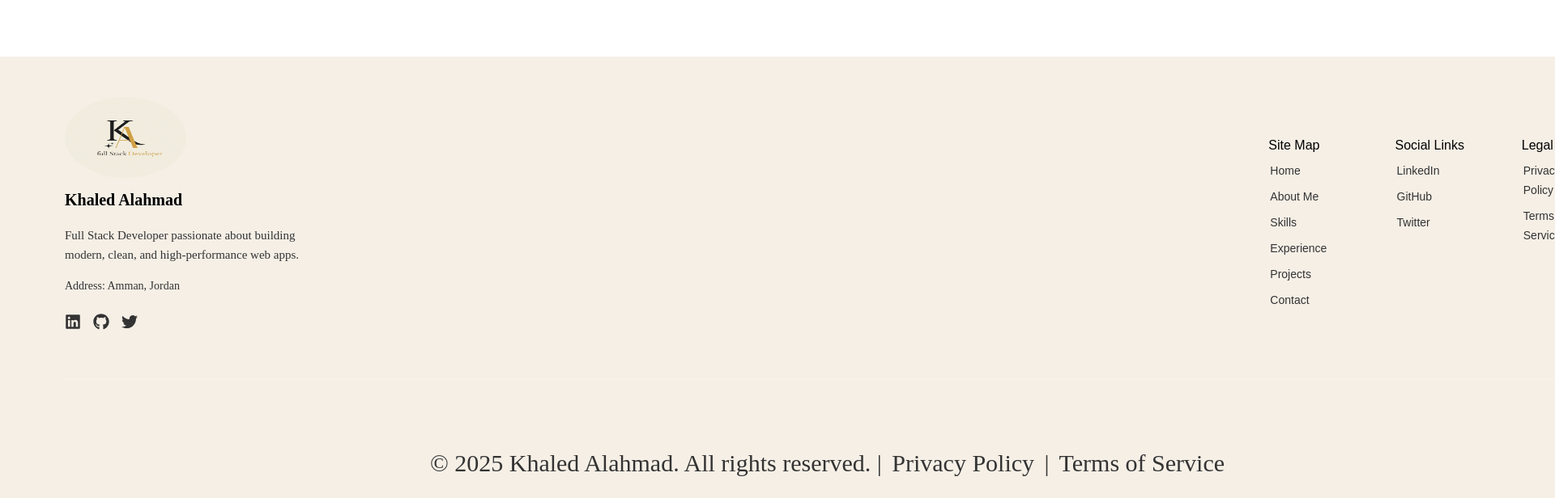
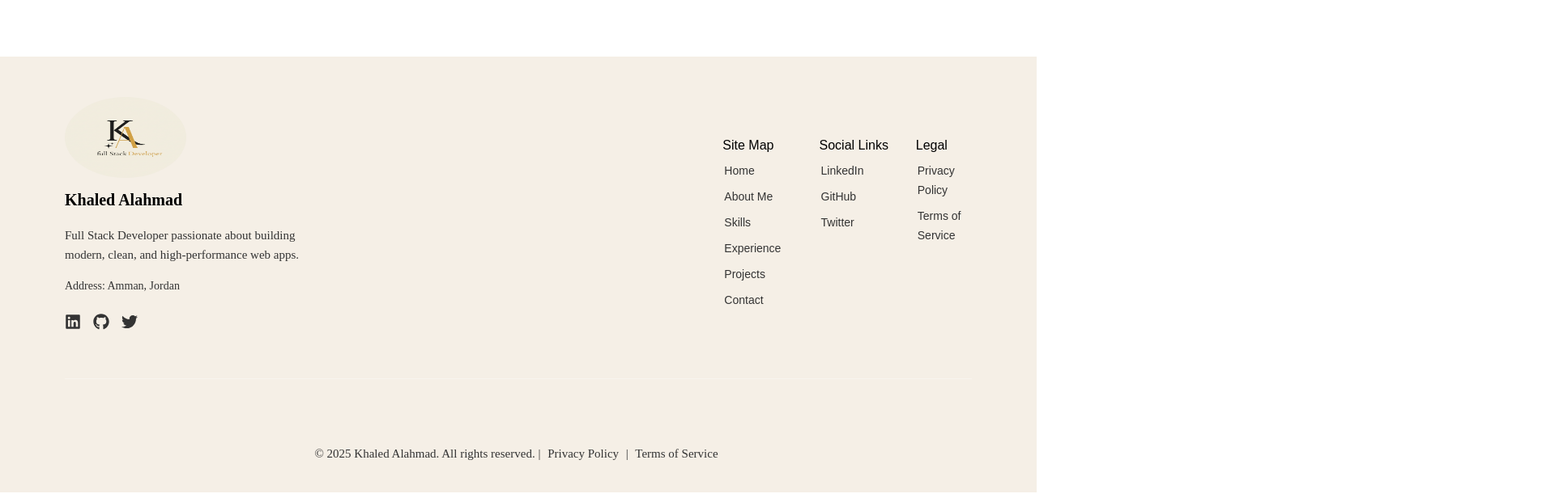
Before and after one commit to coderise0/portfolio4, a React (Vite) app: page / in a window 1280 px wide. Shown: the part 960-1576 px from the top of the page at 81% size, 1920 px wide, since content can reach past the window. Built offline with nearby package versions, Linux system fonts and the light colour scheme.

Commit message:
feat: complete initial footer and main structure

```diff
--- a/src/main.jsx
+++ b/src/main.jsx
@@ -6,10 +6,9 @@ import 'bootstrap/dist/css/bootstrap.min.css';
 import { Testimonials } from './sections/Testimonials.jsx';
 import FooterSection from './sections/Footer.jsx';
 
-
 createRoot(document.getElementById('root')).render(
   <StrictMode>
-   <Testimonials />
-   <FooterSection />
+    <Testimonials />
+    <FooterSection />
   </StrictMode>
 );
--- a/src/styles/Footer.css
+++ b/src/styles/Footer.css
@@ -1,6 +1,3 @@
-body {
-  overflow: hidden;
-}
 .footer {
   background-color: #f5efe6;
   color: #000000;
@@ -8,7 +5,7 @@ body {
   font-family: 'Arial', sans-serif;
   position: relative;
   bottom: -80px;
-  width: 160%;
+  width: 100%;
 }
 
 .footer-container {
@@ -66,15 +63,15 @@ body {
 
 .footer-columns {
   display: flex;
-  gap: 60px;
+  gap: 50px;
   flex-wrap: wrap;
 }
 
 .footer-columns .col {
   font-size: 16px;
   font-weight: 500;
-  margin-left: 7px;
   margin-bottom: 15px;
+  margin-right: -20px;
 }
 .footer-columns .col h6 {
   font-size: 16px;
@@ -104,12 +101,12 @@ body {
   font-weight: 400px;
 }
 
-.footer-bottom {
+.footer-bottom p {
   text-align: center;
   margin-top: 40px;
   border-top: 1px solid rgba(255, 255, 255, 0.3);
   padding-top: 80px;
-  font-size: 14px;
+  font-size: 15px;
 }
 
 .footer-bottom a {
--- a/src/styles/Testimonisls.css
+++ b/src/styles/Testimonisls.css
@@ -1,7 +1,3 @@
-body {
-  overflow: hid;
-}
-
 .container {
   background-color: #cbdceb;
   max-width: 2000px;
```
